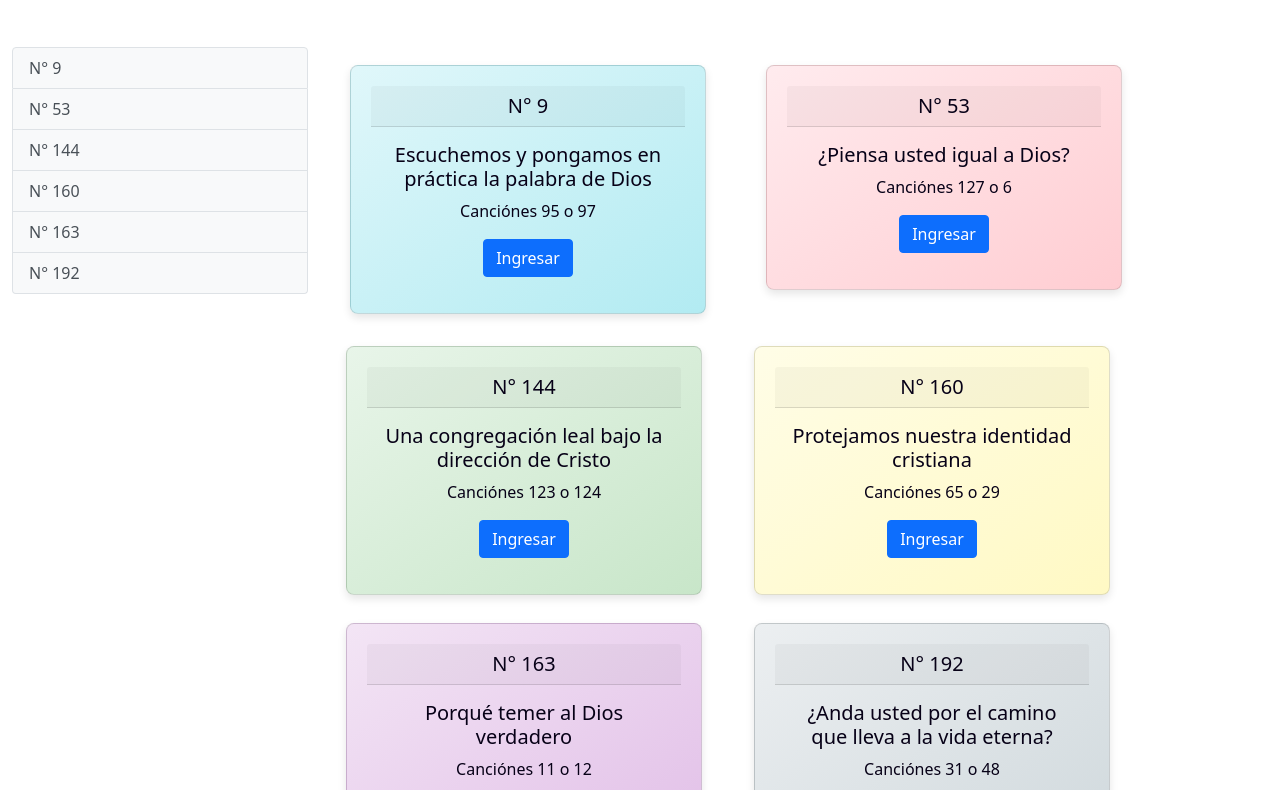
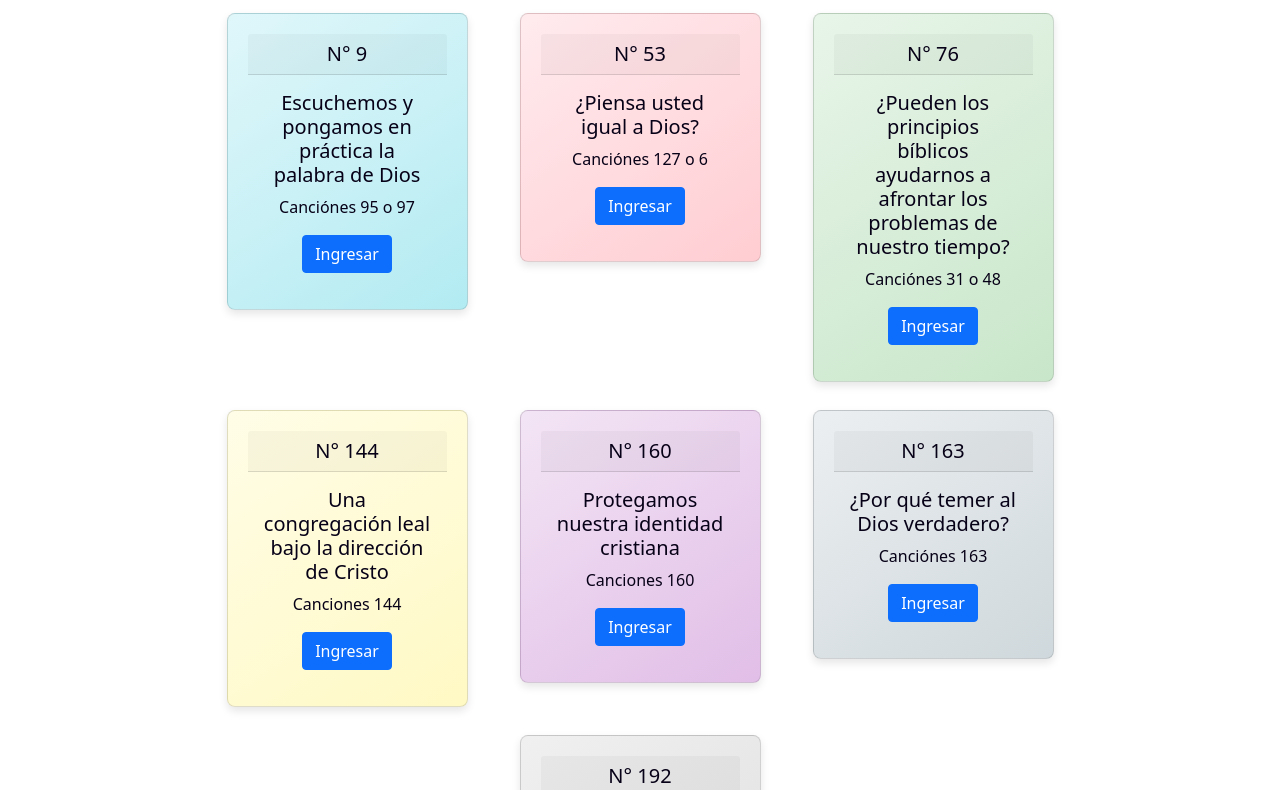
Before and after one commit to tommyGit2021/mygitpage, a plain HTML site: page index.html in a window 1280 px wide. Shown: the part 69-859 px from the top of the page. Drawn offline with nearby package versions, Linux system fonts and the light colour scheme.

Commit message:
Mejoras en el main y adicianar enlace al bosquejo 76

```diff
--- a/index.html
+++ b/index.html
@@ -19,6 +19,7 @@
                 <div class="navbar-nav ms-auto fs-4">
                   <a class="nav-link ps-4 pe-4" aria-current="page" href="N_9.html">N° 9</a>
                   <a class="nav-link ps-4 pe-4" href="N_53.html">N° 53</a>
+                  <a class="nav-link ps-4 pe-4" href="N_76.html">N° 76</a>
                   <a class="nav-link ps-4 pe-4" href="N_144.html">N° 144</a>
                   <a class="nav-link ps-4 pe-4" href="N_160.html">N° 160</a>
                   <a class="nav-link ps-4 pe-4" href="N_163.html">N° 163</a>
@@ -29,25 +30,10 @@
           </nav>
     </header>
 
-    <main class="container-fluid mt-5">
-        <div class="row">
-            <div class="col-md-3">
-                <!-- Barra lateral (si es necesario) -->
-                <style>
-
-                </style>
-                <div class="list-group">
-                    <a href="N_9.html" class="list-group-item list-group-item-action">N° 9</a>
-                    <a href="N_53.html" class="list-group-item list-group-item-action">N° 53</a>
-                    <a href="N_144.html" class="list-group-item list-group-item-action">N° 144</a>
-                    <a href="N_160.html" class="list-group-item list-group-item-action">N° 160</a>
-                    <a href="N_163.html" class="list-group-item list-group-item-action">N° 163</a>
-                    <a href="N_192.html" class="list-group-item list-group-item-action">N° 192</a>
-                </div>
-            </div>
-            <div class="col-md-9">
-                <div class="row">
-                    <div class="col-md-5 m-2">
+    <main class="d-flex justify-content-center">
+      <div class="container">
+        <div class="row justify-content-center">
+            <div class="col-md-3 m-1">
                 <div class="card card-acceso1">
                     <h5 class="card-header">N° 9</h5>
                     <div class="card-body">
@@ -57,7 +43,7 @@
                     </div>
                   </div>
             </div>
-                    <div class="col-md-5 m-2">
+            <div class="col-md-3 m-1">
                 <div class="card card-acceso2">
                     <h5 class="card-header">N° 53</h5>
                     <div class="card-body">
@@ -67,48 +53,57 @@
                     </div>
                   </div>
             </div>
+            <div class="col-md-3 m-1">
+              <div class="card card-acceso3">
+                  <h5 class="card-header">N° 76</h5>
+                  <div class="card-body">
+                    <h5 class="card-title">¿Pueden los principios bíblicos ayudarnos a afrontar los problemas de nuestro tiempo?</h5>
+                    <p class="card-text">Canciónes 31 o 48</p>
+                    <a href="N_76.html" class="btn btn-primary">Ingresar</a>
                   </div>
-                <div class="row">
-                    <div class="col-md-5 m-1">
-                        <div class="card card-acceso3">
+                </div>
+            </div>
+        </div>
+        <div class="row justify-content-center">
+            <div class="col-md-3 m-1">
+                <div class="card card-acceso4">
                     <h5 class="card-header">N° 144</h5>
                     <div class="card-body">
                       <h5 class="card-title">Una congregación leal bajo la dirección de Cristo</h5>
-                              <p class="card-text">Canciónes 123 o 124</p>
+                      <p class="card-text">Canciones 144</p>
                       <a href="N_144.html" class="btn btn-primary">Ingresar</a>
                     </div>
                   </div>
             </div>
-                    <div class="col-md-5 m-1">
-                        <div class="card card-acceso4">
+            <div class="col-md-3 m-1">
+                <div class="card card-acceso5">
                     <h5 class="card-header">N° 160</h5>
                     <div class="card-body">
-                              <h5 class="card-title">Protejamos nuestra identidad cristiana</h5>
-                              <p class="card-text">Canciónes 65 o 29</p>
+                      <h5 class="card-title">Protegamos nuestra identidad cristiana</h5>
+                      <p class="card-text">Canciones 160</p>
                       <a href="N_160.html" class="btn btn-primary">Ingresar</a>
                     </div>
                   </div>
             </div>
-                </div>
-                <div class="row">
-                    <div class="col-md-5 m-1">
-                        <div class="card card-acceso5">
+            <div class="col-md-3 m-1">
+              <div class="card card-acceso6">
                   <h5 class="card-header">N° 163</h5>
                   <div class="card-body">
-                              <h5 class="card-title">Porqué temer al Dios verdadero</h5>
-                              <p class="card-text">Canciónes 11 o 12</p>
+                    <h5 class="card-title">¿Por qué temer al Dios verdadero?</h5>
+                    <p class="card-text">Canciónes 163</p>
                     <a href="N_163.html" class="btn btn-primary">Ingresar</a>
                   </div>
                 </div>
             </div>
-                    <div class="col-md-5 m-1">
-                        <div class="card card-acceso6">
+        </div>
+        <div class="row justify-content-center">
+            <div class="col-md-3 m-1">
+                <div class="card card-acceso7">
                     <h5 class="card-header">N° 192</h5>
                     <div class="card-body">
                       <h5 class="card-title">¿Anda usted por el camino que lleva a la vida eterna?</h5>
-                              <p class="card-text">Canciónes 31 o 48</p>
+                      <p class="card-text">Canciónes 192</p>
                       <a href="N_192.html" class="btn btn-primary">Ingresar</a>
-                            </div>
                     </div>
                   </div>
             </div>
```
Lines whose indentation alone changed are shown as unchanged.
